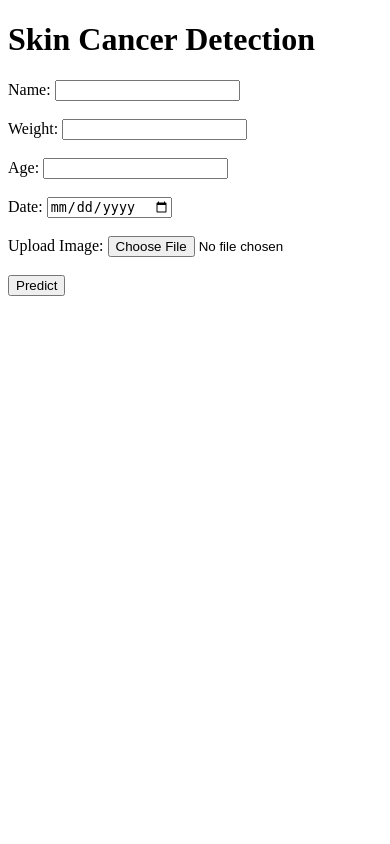
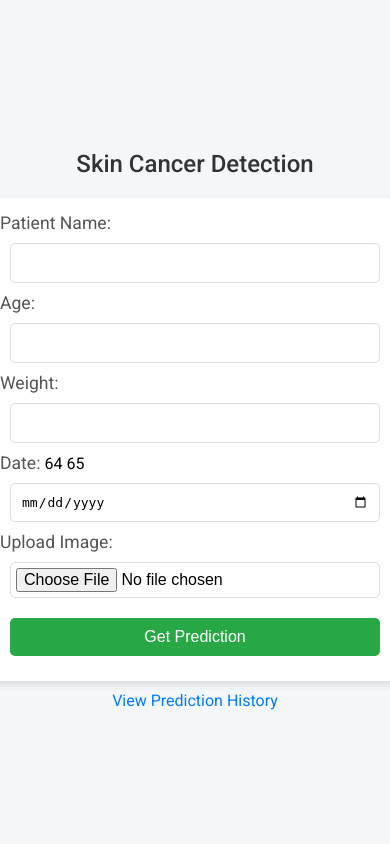
Before and after one commit to LahareeM/Skin-Cancer-Detection, a Flask app: page / in a window 390 px wide. Run offline with Flask 3, Linux system fonts and the light colour scheme.

```diff
--- a/app.py
+++ b/app.py
@@ -1,11 +1,15 @@
 import os
 from flask import Flask, render_template, request
 from werkzeug.utils import secure_filename
+import numpy as np
+from tensorflow.keras.models import load_model
+from tensorflow.keras.preprocessing import image
 
 app=Flask(__name__)
 
 UPLOAD_FOLDER = 'static/uploads'
 app.config['UPLOAD_FOLDER'] = UPLOAD_FOLDER
+model = load_model('model.h5')
 
 @app.route('/')
 def index():
@@ -23,13 +27,27 @@ def predict():
         filename=secure_filename(image_file.filename)
         image_path=os.path.join(app.config['UPLOAD_FOLDER'], filename)
         image_file.save(image_path)
+
+        # Preprocessing image
+        img=image.load_img(image_path, target_size=(224, 224))
+        img_array = image.img_to_array(img)
+        img_array = np.expand_dims(img_array, axis=0)
+        img_array /= 255.0
+
+        # To Make Prediction
+        prediction=model.predict(img_array)
+        predicted_class = "benign" if prediction[0][0] < 0.5 else "malignant"
+        probability = prediction[0][0] if predicted_class == "malignant" else 1 - prediction[0][0]
+
+        # Return and show result
         return f"""
-            Received:<br>
             Name: {name}<br>
             Age: {age}<br>
             Weight: {weight}<br>
             Date: {date}<br>
-            Saved Image at: {image_path}
+            Uploaded Image: {filename}<br><br>
+            <b>Prediction:</b> {predicted_class.upper()}<br>
+            <b>Confidence:</b> {round(probability * 100, 2)}%
         """
     else:
         return "No image uploaded", 400
--- a/templates/index.html
+++ b/templates/index.html
@@ -1,35 +1,117 @@
 <!DOCTYPE html>
-<html>
+<html lang="en">
 
     <head>
+        <meta charset="UTF-8">
+        <meta name="viewport" content="width=device-width, initial-scale=1.0">
         <title>Skin Cancer Detection</title>
+        <link href="https://fonts.googleapis.com/css2?family=Roboto:wght@400;500&display=swap" rel="stylesheet">
+        <style>
+            body {
+                font-family: 'Roboto', sans-serif;
+                background-color: #f4f7f9;
+                margin: 0;
+                padding: 0;
+                display: flex;
+                flex-direction: column;
+                align-items: center;
+                justify-content: center;
+                min-height: 100vh;
+            }
+
+            h1 {
+                color: #333;
+                text-align: center;
+                margin-bottom: 20px;
+                font-weight: 500;
+            }
+
+            form {
+                background-color: #fff;
+                padding: 20px;
+                border-radius: 8px;
+                box-shadow: 0 4px 8px rgba(0, 0, 0, 0.1);
+                width: 100%;
+                max-width: 400px;
+            }
+
+            label {
+                font-size: 1.1em;
+                color: #555;
+            }
+
+            input,
+            button {
+                width: -webkit-fill-available;
+                padding: 10px;
+                margin: 10px;
+                border: 1px solid #ddd;
+                border-radius: 5px;
+                font-size: 1em;
+            }
+
+            input[type="file"] {
+                padding: 5px;
+            }
+
+            button {
+                background-color: #28a745;
+                color: white;
+                border: none;
+                cursor: pointer;
+                transition: background-color 0.3s ease;
+            }
+
+            button:hover {
+                background-color: #218838;
+            }
+
+            a {
+                display: inline-block;
+                margin-top: 10px;
+                color: #007bff;
+                text-decoration: none;
+                transition: color 0.3s ease;
+            }
+
+            a:hover {
+                color: #0056b3;
+            }
+
+            @media (max-width: 480px) {
+                form {
+                    padding: 15px;
+                }
+
+                h1 {
+                    font-size: 1.5em;
+                }
+            }
+        </style>
     </head>
 
     <body>
         <h1>Skin Cancer Detection</h1>
         <form action="/predict" method="POST" enctype="multipart/form-data">
-            <label>Name: </label>
-            <input type="text" name="name" required>
-            <br><br>
+            <label for="name">Patient Name:</label>
+            <input type="text" id="name" name="name" required>
+            <label for="age">Age:</label>
+            <input type="number" id="age" name="age" required>
+            <label for="weight">Weight:</label>
+            <input type="number" step="0.1" id="weight" name="weight" required>
+            <label for="date">Date:</label>
+            64
+            65
+            <input type="date" id="date" name="date" required>
 
-            <label>Weight: </label>
-            <input type="number" step="any" name="weight" required>
-            <br><br>
 
-            <label>Age: </label>
-            <input type="number" name="age" required>
-            <br><br>
+            <label for="image">Upload Image:</label>
+            <input type="file" id="image" name="image" accept="image/*" required>
 
-            <label>Date: </label>
-            <input type="date" name="date" required>
-            <br><br>
 
-            <label>Upload Image: </label>
-            <input type="file" name="image" accept="image/*" required>
-            <br><br>
-
-            <input type="submit" value="Predict">
+            <button type="submit">Get Prediction</button>
         </form>
+        <a href="/history">View Prediction History</a>
     </body>
 
 </html>
```
Also changed, not shown: train_model.py (added, +85 -0 lines), 2 other files.
